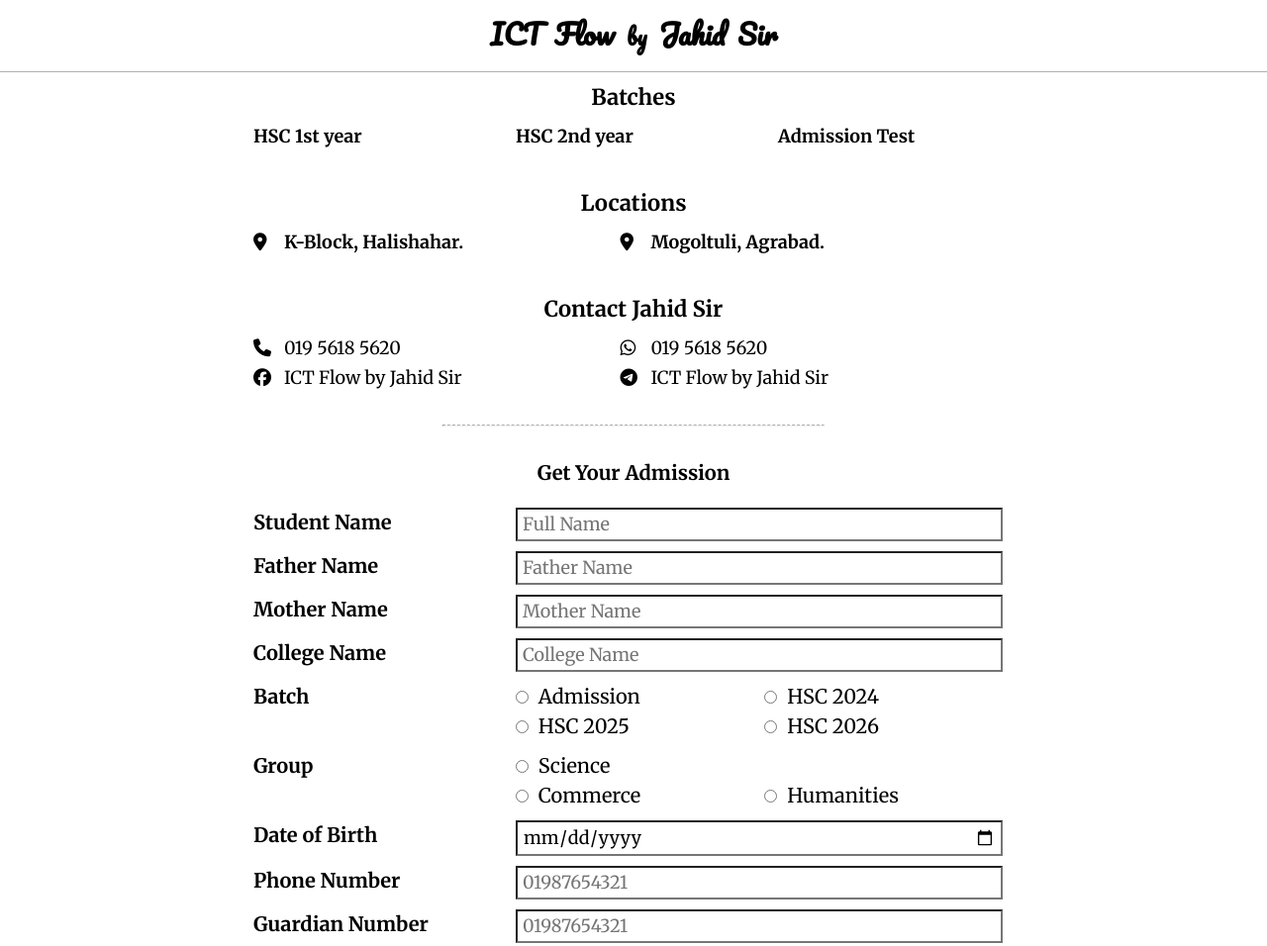
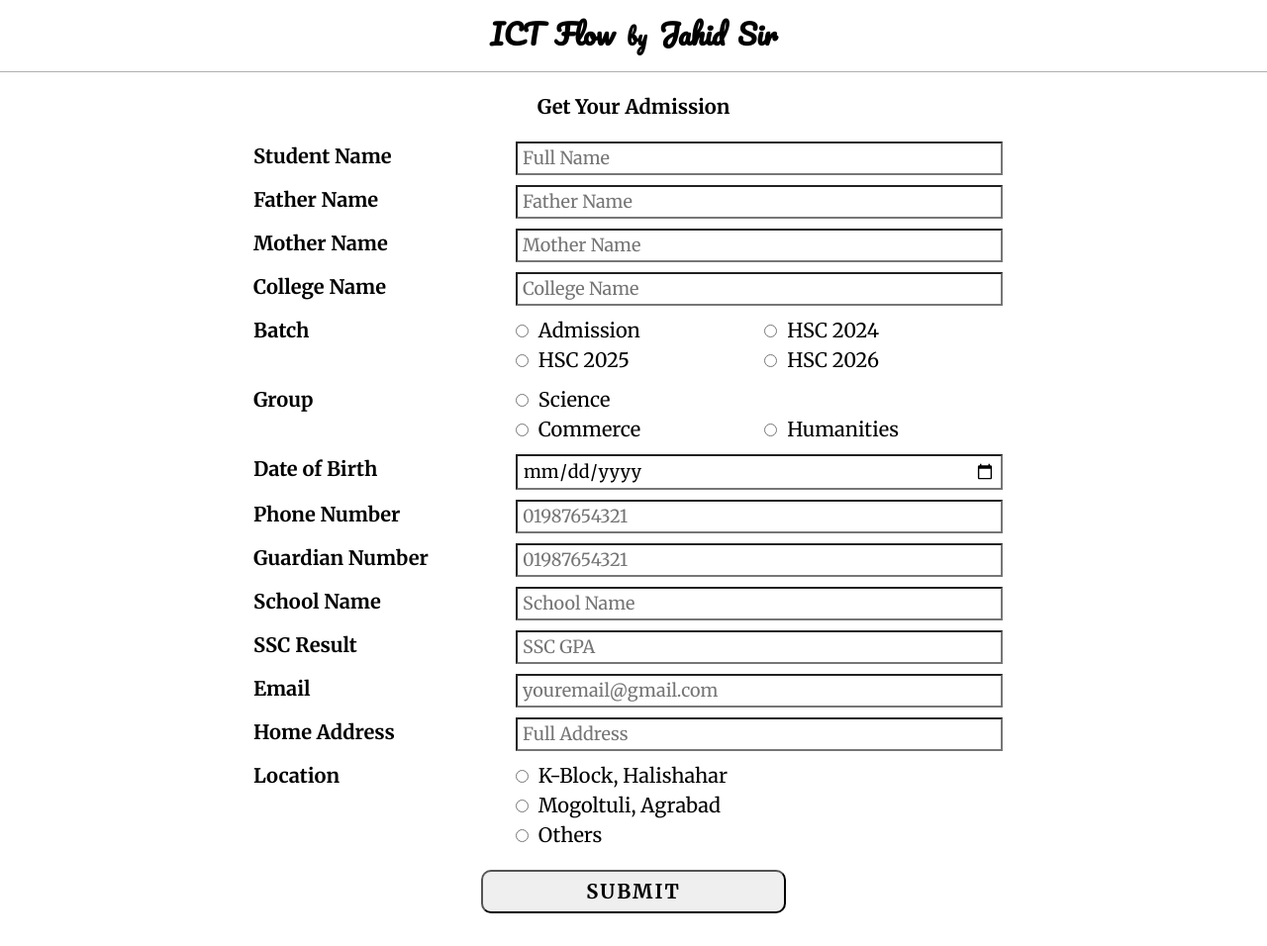
Before and after one commit to ictflow/admission, a plain HTML site: page index.htm in a window 1280 px wide. Shown: the top 956 px of the page at 99% size. Drawn offline with Linux system fonts and the light colour scheme.

Commit message:
Admission Form Upgrade

```diff
--- a/assets/css/style.css
+++ b/assets/css/style.css
@@ -1,6 +1,5 @@
 @import url('https://fonts.googleapis.com/css2?family=Pacifico&display=swap');
 @import url('https://fonts.googleapis.com/css2?family=Merriweather:wght@400;700&display=swap');
-
 
 * {
     padding: 0;
@@ -26,7 +25,6 @@
     border-radius: 9px;
 }
 
-
 /* --- header --- */
 
 header {
@@ -47,18 +45,13 @@ h1 span {
     font-family: 'Pacifico', cursive;
 }
 
-
 /* --- main --- */
 
 main {
     width: 90%;
     max-width: 768px;
-    margin: 0 auto;
+    margin: 10px auto;
     padding: 10px;
-}
-
-section {
-    margin: 32px 0;
 }
 
 h2 {
@@ -67,27 +60,11 @@ h2 {
     text-align: center;
 }
 
-h3 {
-    margin-bottom: 5px;
-}
-
-a {
-    color: #000;
-    text-decoration: none;
-}
-
-hr {
-    width: 50%;
-    margin: auto;
-    border-top: 1px dashed #1115;
-}
-
 /* -- form -- */
 
 form * {
     font-size: 20px;
     line-height: 30px;
-
 }
 
 form div {
@@ -128,7 +105,6 @@ form button span {
     letter-spacing: 2px;
 }
 
-
 /* --- footer --- */
 
 footer {
@@ -140,6 +116,4 @@ footer {
 footer p {
     font-size: 14px;
     line-height: 30px;
-
-
 }
--- a/index.htm
+++ b/index.htm
@@ -34,85 +34,8 @@
 
     <main>
 
-        <section class="themed-grid-col row">
-            <div class="col-12 themed-grid-col">
-                <h2>Batches</h2>
-            </div>
-            <div class="col-md-4 themed-grid-col">
-                <h3>HSC 1st year</h3>
-            </div>
-            <div class="col-md-4 themed-grid-col">
-                <h3>HSC 2nd year</h3>
-            </div>
-            <div class="col-md-4 themed-grid-col">
-                <h3>Admission Test</h3>
-            </div>
-        </section>
-
-        <section class="themed-grid-col row">
-            <div class="col-12 themed-grid-col">
-                <h2>Locations</h2>
-            </div>
-            <div class="col-md-6 themed-grid-col row">
-                <div class="col-1 themed-grid-col">
-                    <i class="fa-solid fa-location-dot"></i>
-                </div>
-                <div class="col-10 themed-grid-col">
-                    <h3>K-Block, Halishahar.</h3>
-                </div>
-            </div>
-            <div class="col-md-6 themed-grid-col row">
-                <div class="col-1 themed-grid-col">
-                    <i class="fa-solid fa-location-dot"></i>
-                </div>
-                <div class="col-10 themed-grid-col">
-                    <h3>Mogoltuli, Agrabad.</h3>
-                </div>
-            </div>
-        </section>
-
-        <section class="themed-grid-col row">
-            <div class="col-12 themed-grid-col">
-                <h2>Contact Jahid Sir</h2>
-            </div>
-            <div class="col-md-6 themed-grid-col row" title="Phone">
-                <div class="col-1 themed-grid-col">
-                    <i class="fa-solid fa-phone"></i>
-                </div>
-                <div class="col-10 themed-grid-col">
-                    <a href="tel:01956185620" target="_blank">019 5618 5620</a>
-                </div>
-            </div>
-            <div class="col-md-6 themed-grid-col row" title="WhatsApp">
-                <div class="col-1 themed-grid-col">
-                    <i class="fa-brands fa-whatsapp"></i>
-                </div>
-                <div class="col-10 themed-grid-col">
-                    <a href="https://wa.me/+8801956185620" target="_blank">019 5618 5620</a>
-                </div>
-            </div>
-            <div class="col-md-6 themed-grid-col row" title="Facebook">
-                <div class="col-1 themed-grid-col">
-                    <i class="fa-brands fa-facebook"></i>
-                </div>
-                <div class="col-10 themed-grid-col">
-                    <a href="https://www.facebook.com/ictflowbd" target="_blank">ICT Flow by Jahid Sir</a>
-                </div>
-            </div>
-            <div class="col-md-6 themed-grid-col row" title="Telegram">
-                <div class="col-1 themed-grid-col">
-                    <i class="fa-brands fa-telegram"></i>
-                </div>
-                <div class="col-10 themed-grid-col">
-                    <a href="https://t.me/ictflowbd" target="_blank">ICT Flow by Jahid Sir</a>
-                </div>
-            </div>
-        </section>
-
-        <hr>
-
         <section class="themed-grid-col">
-            <form action="https://send.pageclip.co/YUuwE87lZcj7VY8wzdAT1x3F1fVy4NXF/student-info" class="pageclip-form row" method="post">
+            <form action="https://send.pageclip.co/YUuwE87lZcj7VY8wzdAT1x3F1fVy4NXF/student-admission" class="pageclip-form row" method="post">
                 <div class="col-12 themed-grid-col">
                     <h2>Get Your Admission</h2>
                 </div>
```
